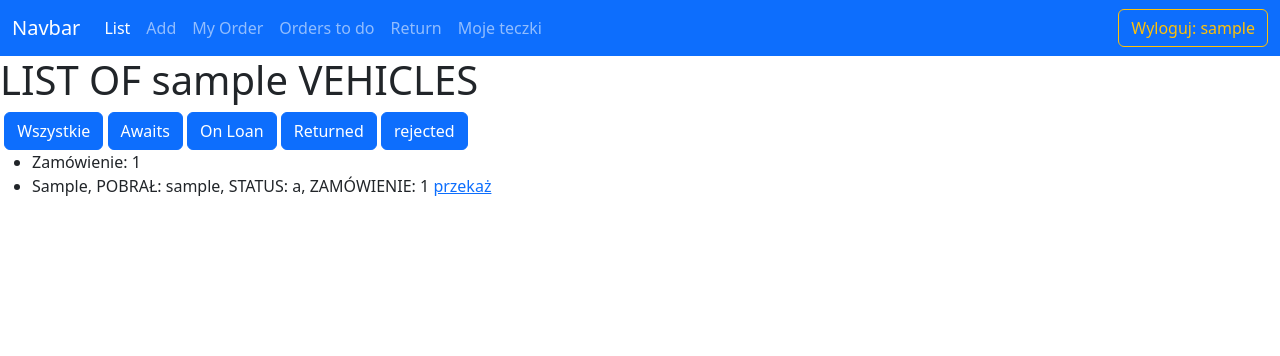
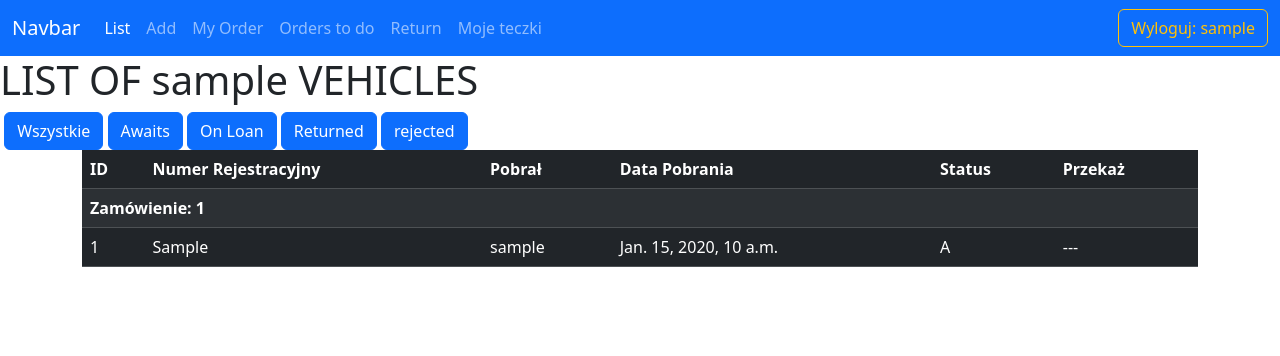
Before and after one commit to Martini310/Archeo-3, a Django app: page /files/user_list/ in a window 1280 px wide. Shown: the top 356 px of the page. Run offline with Django 4.2, Linux system fonts and the light colour scheme; a user stored in the database is signed in; tables that the repository leaves empty hold one stand-in row (values such as "Sample post").

Commit message:
styles(user_vehicles): Add some bootstrap to table

```diff
--- a/files/templates/files/user_vehicles.html
+++ b/files/templates/files/user_vehicles.html
@@ -12,15 +12,42 @@
     {% endfor %}
     </div>
 
-    <ul>
+    <div class='container'>
+    <table class="table table-xl table-dark table-striped table-hover mx-auto">
+        <thead>
+            <tr>
+                <th>ID</th>
+                <th>Numer Rejestracyjny</th>
+                <th>Pobrał</th>
+                <th>Data Pobrania</th>
+                <th>Status</th>
+                <th>Przekaż</th>
+            </tr>
+        </thead>
+        <tbody>
         {% for order in orders.0 %}
-            <li>Zamówienie: {{ order.id }}</li>
+            <tr>
+                <th colspan='6'>Zamówienie: {{ order.id }}</th>
+            </tr>
+
             {% for vehicle in order.vehicles.all %}
+            <tr>
                 {% if vehicle.responsible_person.username == user.get_username and vehicle.status in orders.2 %}
-                    <li>{{ vehicle }} <a href="/files/transfer/{{vehicle.id}}/">przekaż</a></li>
-                {% endif %}
+                <td class="mx-auto">{{ vehicle.id }}</td>
+                <td class="mx-auto">{{ vehicle.tr }}</td>
+                <td>{{ vehicle.responsible_person.username }}</td>
+                <td>{{ vehicle.transfer_date }}</td>
+                <td>{{ vehicle.status|upper }}</td>
+                <td>{% if vehicle.status == 'o' %}
+                    <button class='btn btn-primary'><a href="/files/transfer/{{vehicle.id}}/"></a>Przekaż</button>
+                    {% else %}---
+                    {% endif %}
+                </td>
+                {% endif %}{% endfor %}
+            </tr>
             {% endfor %}
-        {% endfor %}
-    </ul>
+        </tbody>
+    </table>
+    </div>
 
 {% endblock content %}
```
Also changed, not shown: files/static/files/style.css (line endings or trailing spaces).
